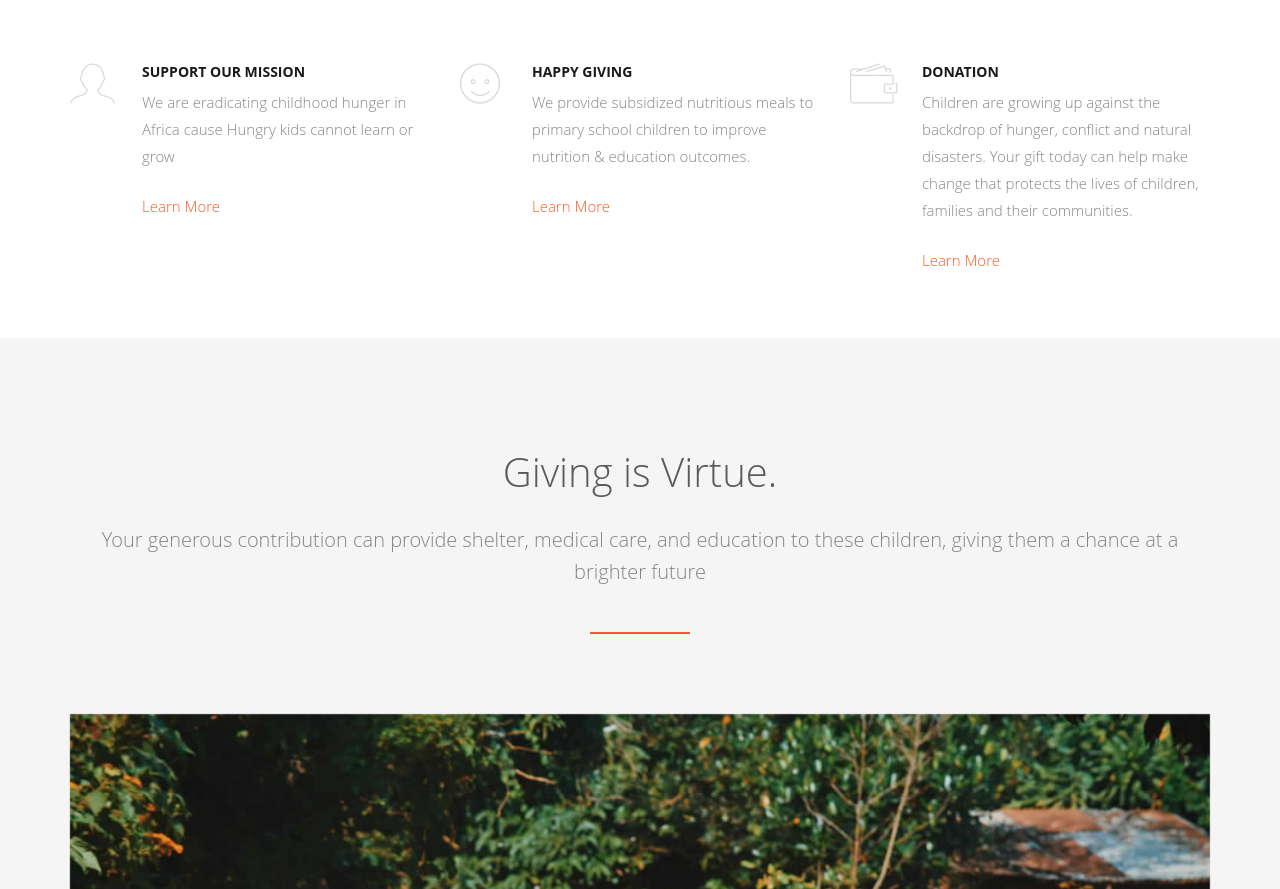
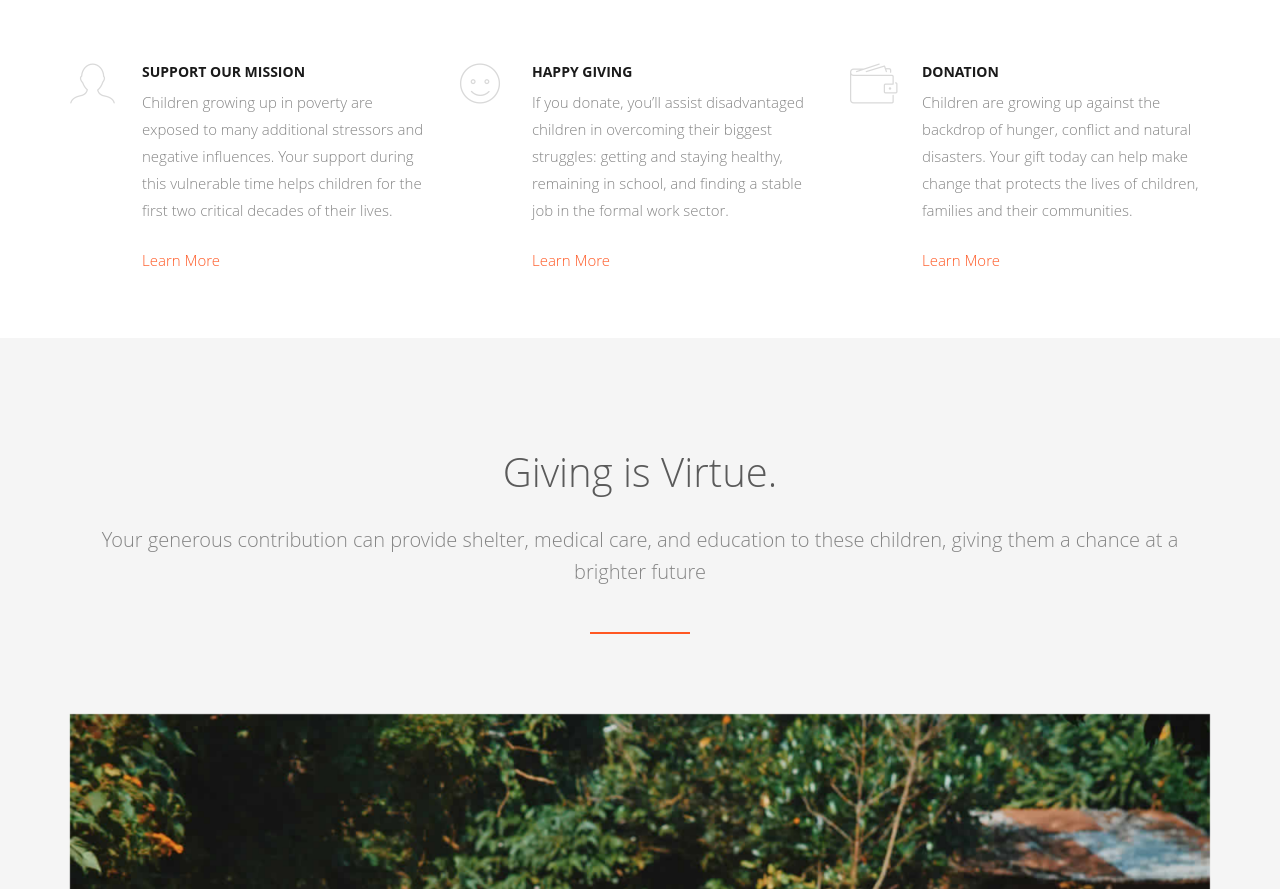
Before and after one commit to Donate4Future/.com, a plain HTML site: page index.html in a window 1280 px wide. Shown: the part 1024-1913 px from the top of the page. Drawn offline with Linux system fonts and the light colour scheme; files whose address does not match are found by name; a web font is replaced by a local one.

Commit message:
Update index.html

```diff
--- a/index.html
+++ b/index.html
@@ -135,7 +135,7 @@
 							</span>
 							<div class="feature-copy">
 								<h3>Support Our Mission</h3>
-								<p>We are eradicating childhood hunger in Africa cause Hungry kids cannot learn or grow</p>
+								<p>Children growing up in poverty are exposed to many additional stressors and negative influences. Your support during this vulnerable time helps children for the first two critical decades of their lives.</p>
 								<p><a href="#">Learn More</a></p>
 							</div>
 						</div>
@@ -149,7 +149,7 @@
 							</span>
 							<div class="feature-copy">
 								<h3>Happy Giving</h3>
-								<p>We provide subsidized nutritious meals to primary school children to improve nutrition &  education outcomes.</p>
+								<p>If you donate, you’ll assist disadvantaged children in overcoming their biggest struggles: getting and staying healthy, remaining in school, and finding a stable job in the formal work sector.</p>
 								<p><a href="#">Learn More</a></p>
 							</div>
 						</div>
```
